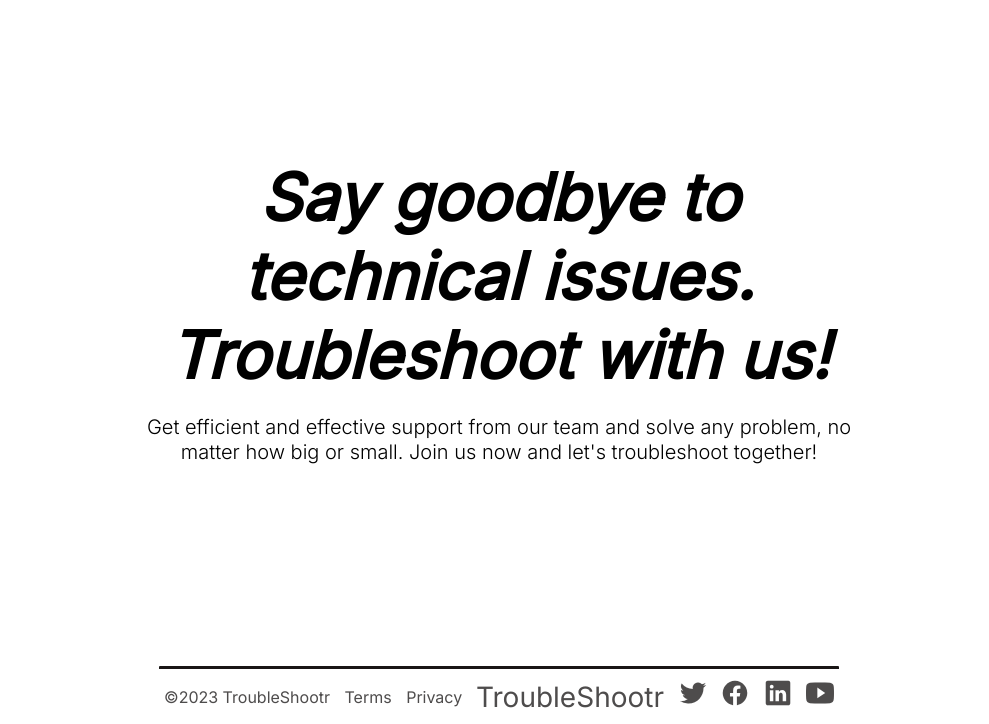
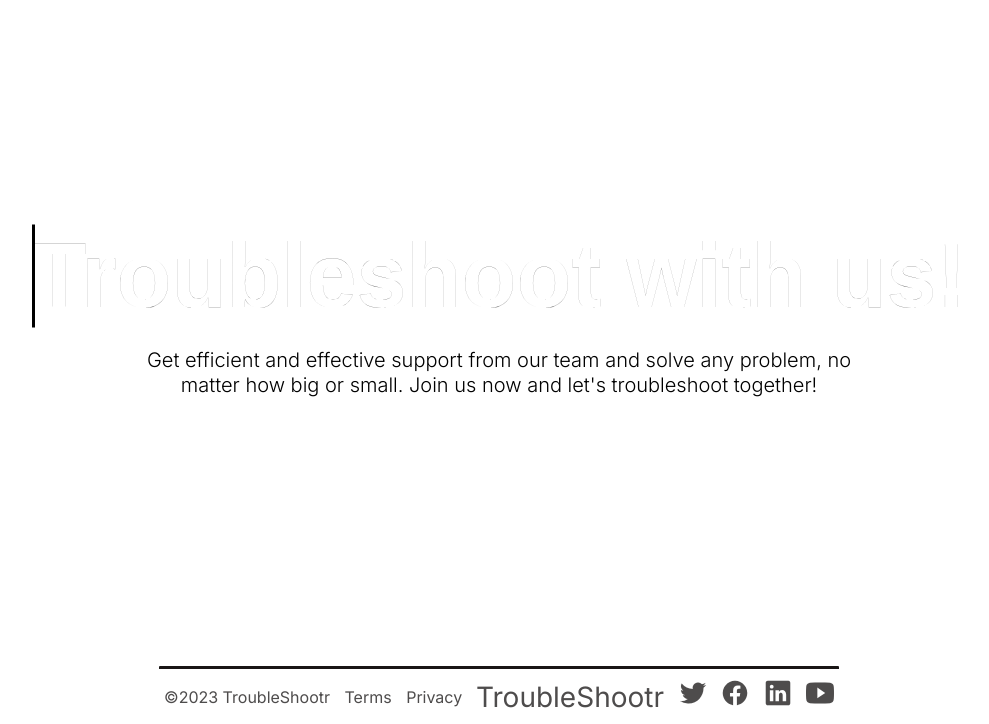
Before and after one commit to diogocs24/LTW-TroubleShootr, a PHP site: page /home_page.html in a window 1280 px wide. Shown: the part 79-803 px from the top of the page, without its empty margins (141-1130 px from the left). Run offline with PHP 8.4, Linux system fonts and the light colour scheme.

Commit message:
changes on slogan

```diff
--- a/home_page.html
+++ b/home_page.html
@@ -21,7 +21,7 @@
 		<div id="page-container">
 			<main id="main">
 				<div class="content">
-					<h1>Say goodbye to technical issues. <br> Troubleshoot with us!</h1>
+					<h1 data-text="Troubleshoot with us!">Troubleshoot with us!</h1>
 					<p>Get efficient and effective
 						support from our team and solve any problem, no matter how big or small. Join us now and
 						let's troubleshoot together!</p>
--- a/style.css
+++ b/style.css
@@ -277,6 +277,10 @@
 /* Home Page */
 
 .content {
+	display: flex;
+	flex-direction: column;
+	justify-content: center;
+	align-items: center;
 	width: 60%;
 	position: absolute;
 	top: 50%;
@@ -286,10 +290,34 @@
 }
 
 .content h1 {
-	font-size: 65px;
-	font-style: italic;
+	font-size: 90px;
+	font-family: 'Poppins', sans-serif;
+	position: relative;
+	color: #ffffff;
+	-webkit-text-stroke: 0.01vw #595959;
+	white-space : nowrap;
 }
 
+.content h1::before{
+	content: attr(data-text);
+	position: absolute;
+	width: 0%;
+	height: 100%;
+	color: #000;
+	-webkit-text-stroke: 0vw #595959;
+	border-right: 3px solid #000000;
+	overflow: hidden;
+	animation: animate 6s linear infinite;
+}
+
+@keyframes animate{
+	0%,10%,100%{
+		width: 0%;
+	}
+	70%,90%{
+		width: 100%;
+	}
+}
 
 .content p {
 	margin: 20px auto;
```
